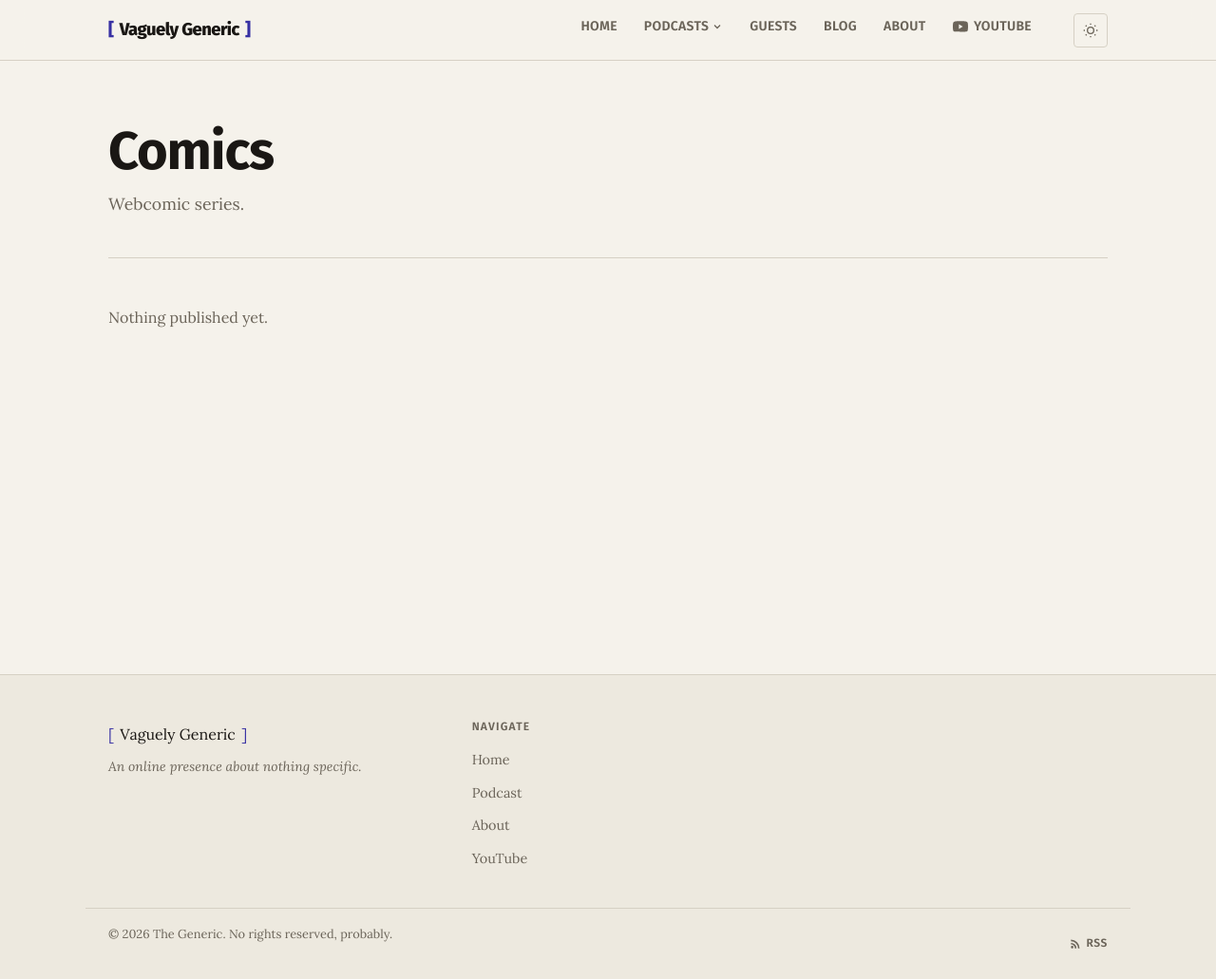
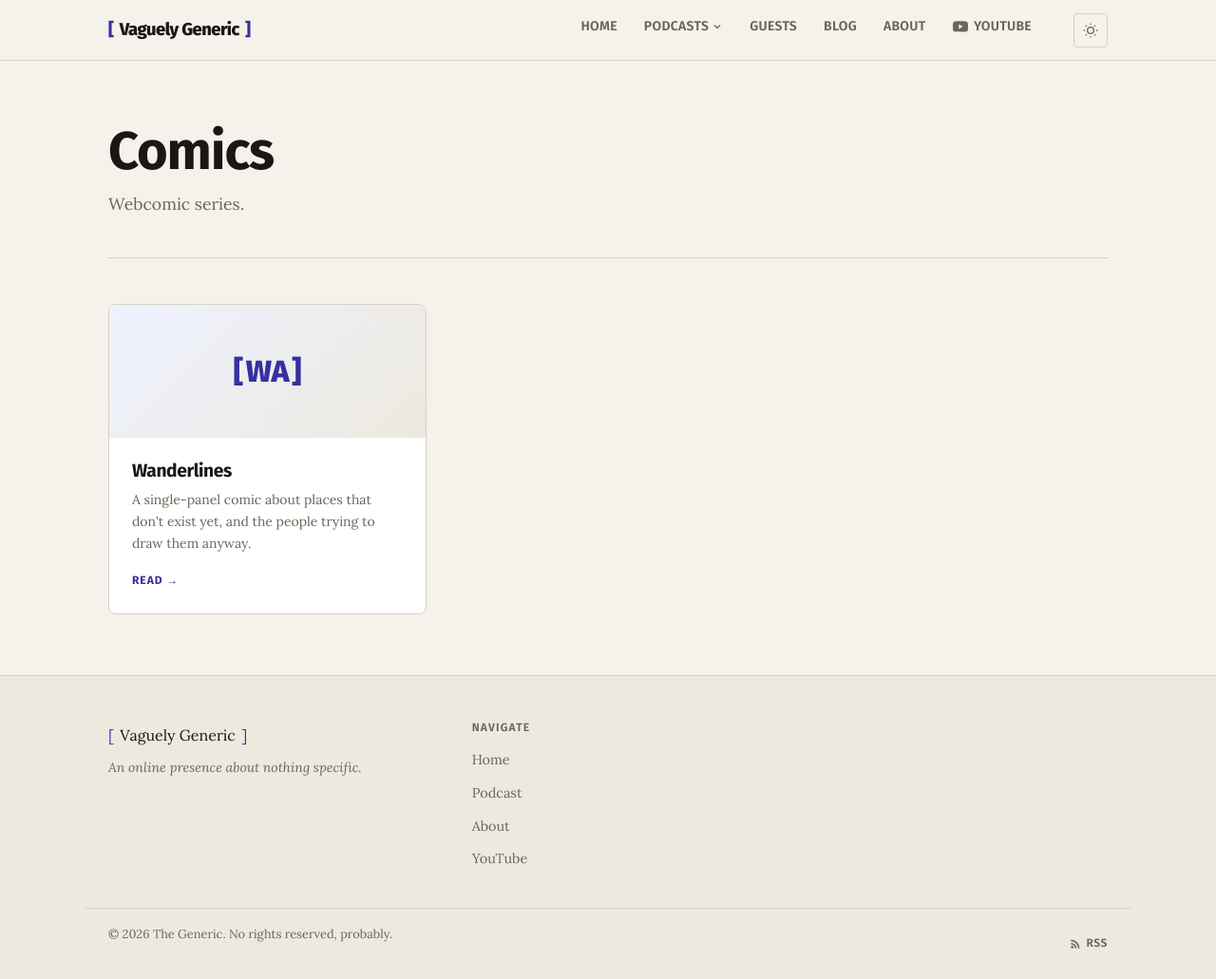
Before and after one commit to vaguelygeneric/website, a Jekyll site: the page built from comics.html, in a window 1280 px wide and 1031 px high. Shown: the whole window at 95% size. Built offline with Jekyll 4.4.1, drawn with Linux system fonts in a browser that asks for light colours.

Commit message:
Working through the stories flow, ensuring that the naming convention is working.

```diff
--- /dev/null
+++ b/_comics/wanderlines.md
@@ -0,0 +1,10 @@
+---
+name: "Wanderlines"
+slug: wanderlines
+type: comic
+description: "A single-panel comic about places that don't exist yet, and the people trying to draw them anyway."
+status: published
+accent: "#c2410c"
+---
+
+Wanderlines follows a cartographer mapping a coastline that keeps changing its mind.
--- a/_config.yml
+++ b/_config.yml
@@ -30,10 +30,10 @@ collections:
     permalink: /comics/:path/
   stories:
     output: true
-    permalink: /stories/:slug/
+    permalink: /story/:slug/
   story:
     output: true
-    permalink: /stories/:path/
+    permalink: /story/:path/
 
 defaults:
   - scope:
--- a/stories.html
+++ b/stories.html
@@ -14,7 +14,7 @@ permalink: /stories/
   <div class="show-grid">
     {% assign stories = site.stories | sort: "name" %}
     {% for story in stories %}
-    <a href="{{ site.baseurl }}/stories/{{ story.slug }}/" class="show-card">
+    <a href="{{ site.baseurl }}/story/{{ story.slug }}/" class="show-card">
       <div class="show-card-art">
         <span class="logo-bracket">[</span>
         <span>{{ story.name | truncate: 2, "" | upcase }}</span>
```
Also changed, not shown: _comic/wanderlines/0001.md (added, +13 -0 lines), _comic/wanderlines/0002.md (added, +14 -0 lines), _stories/lighthouse-keepers.md (added, +16 -0 lines), _story/lighthouse-keepers/0001.md (added, +24 -0 lines), _story/lighthouse-keepers/0002.md (added, +24 -0 lines), _includes/lighthouse.svg (added), assets/images/comics/wanderlines/0001.svg (added), assets/images/comics/wanderlines/0002.svg (added).
